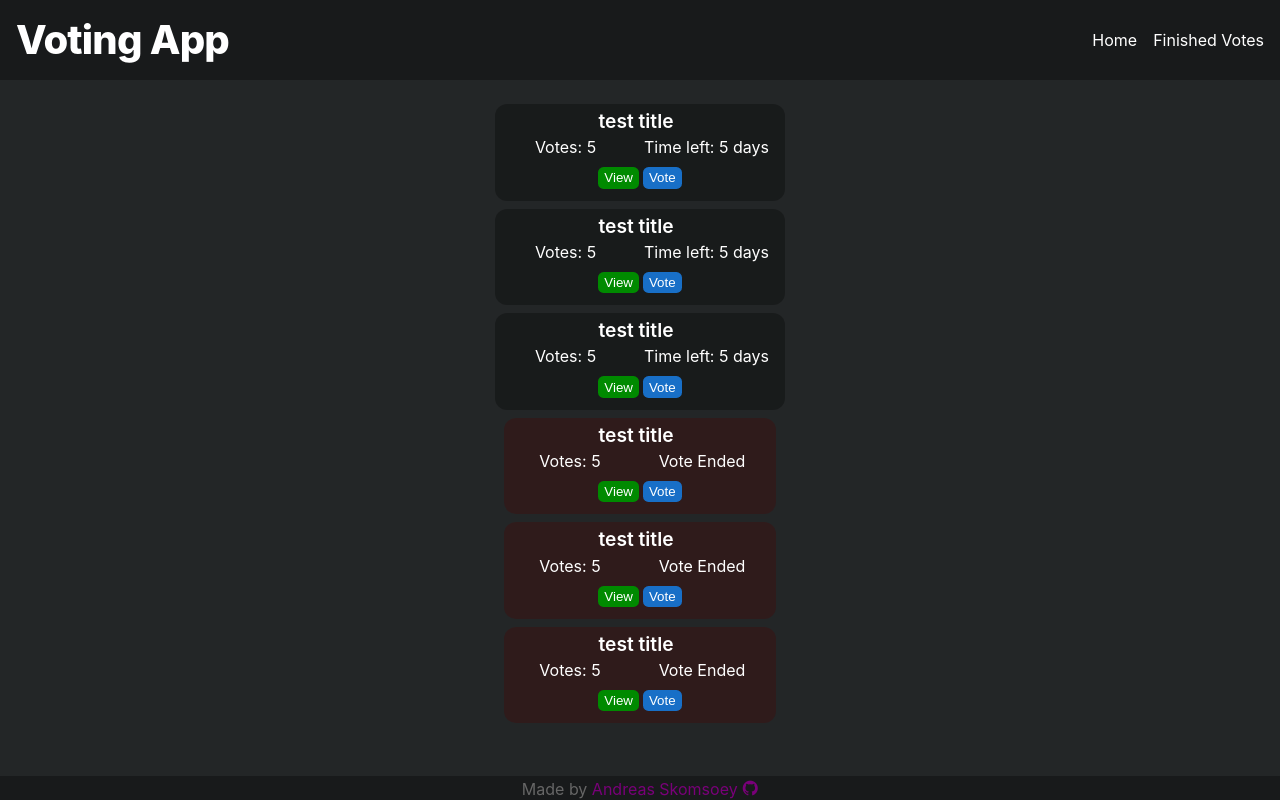
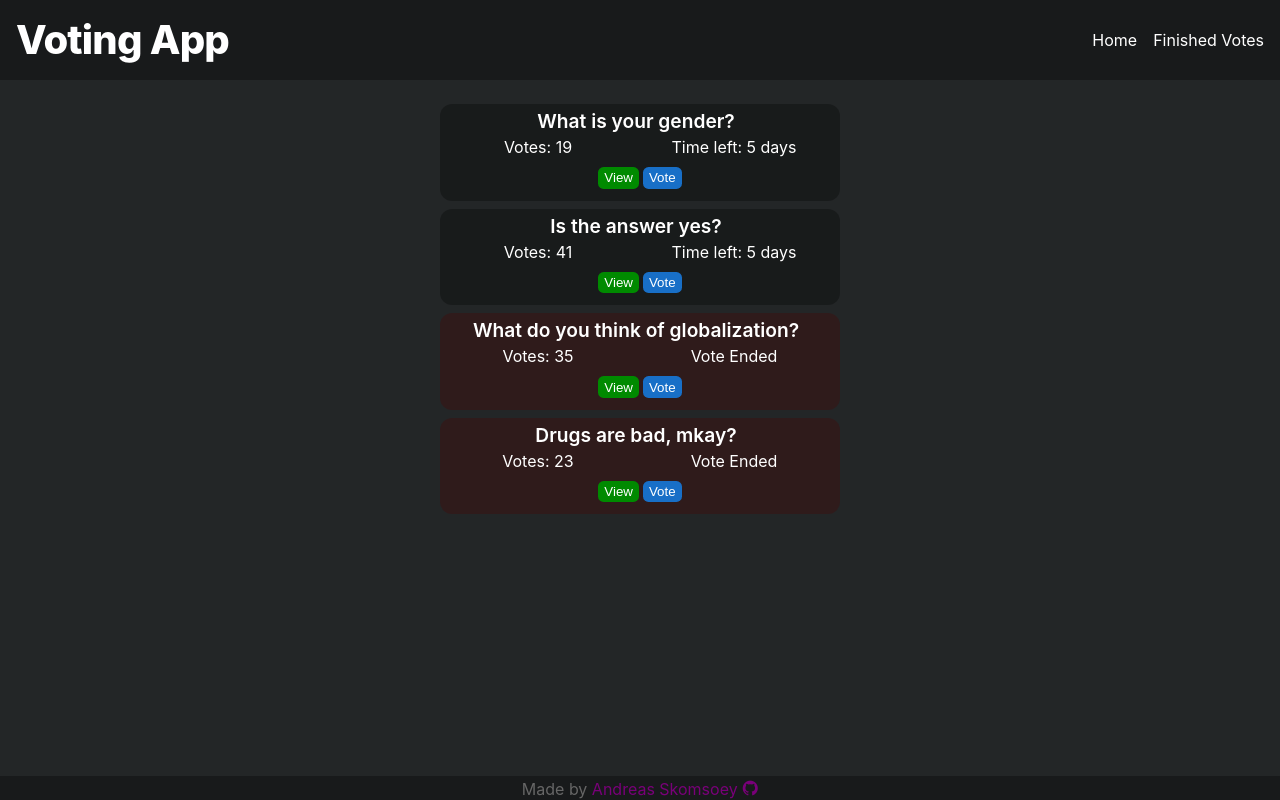
Before and after one commit to skoms/voting-app-ts, a React (Create React App) app: page / in a window 1280 px wide. Built offline with nearby package versions, Linux system fonts and the light colour scheme.

Commit message:
feat(votes): configure data, display dynamically

```diff
--- a/src/components/vote/Vote.module.css
+++ b/src/components/vote/Vote.module.css
@@ -8,7 +8,7 @@
 		'buttons buttons';
 	gap: 0.5rem;
 	width: fit-content;
-	min-width: 16rem;
+	min-width: 24rem;
 	background-color: rgba(77, 0, 0, 0.3);
 	border-radius: 0.75rem;
 	padding: 0.5rem;
--- a/src/components/voteSlice.ts
+++ b/src/components/voteSlice.ts
@@ -5,43 +5,85 @@ const initialState = {
 	votes: [
 		{
 			id: 1,
-			title: 'test title',
-			votes: 5,
+			title: 'What is your gender?',
+			options: [
+				{
+					option: 'Female',
+					votes: 7,
+				},
+				{
+					option: 'Male',
+					votes: 9,
+				},
+				{
+					option: 'Other',
+					votes: 3,
+				},
+			],
+			votes: 19,
 			timeLeft: '5 days',
 			isActive: true,
 		},
 		{
 			id: 2,
-			title: 'test title',
-			votes: 5,
+			title: 'Is the answer yes?',
+			options: [
+				{
+					option: 'Yes',
+					votes: 12,
+				},
+				{
+					option: 'No',
+					votes: 6,
+				},
+				{
+					option: 'Maybe',
+					votes: 23,
+				},
+			],
+			votes: 41,
 			timeLeft: '5 days',
 			isActive: true,
 		},
 		{
 			id: 3,
-			title: 'test title',
-			votes: 5,
-			timeLeft: '5 days',
-			isActive: true,
-		},
-		{
-			id: 4,
-			title: 'test title',
-			votes: 5,
+			title: 'What do you think of globalization?',
+			options: [
+				{
+					option: 'Good',
+					votes: 23,
+				},
+				{
+					option: 'Bad',
+					votes: 8,
+				},
+				{
+					option: "I don't know",
+					votes: 4,
+				},
+			],
+			votes: 35,
 			timeLeft: '5 days',
 			isActive: false,
 		},
 		{
-			id: 5,
-			title: 'test title',
-			votes: 5,
-			timeLeft: '5 days',
-			isActive: false,
-		},
-		{
-			id: 6,
-			title: 'test title',
-			votes: 5,
+			id: 4,
+			title: 'Drugs are bad, mkay?',
+			options: [
+				{
+					option: 'Mkay',
+					votes: 7,
+				},
+				{
+					option: 'No mkay',
+					votes: 3,
+				},
+				{
+					option: "I don't know dude",
+					votes: 13,
+				},
+			],
+			votes: 23,
 			timeLeft: '5 days',
 			isActive: false,
 		},
@@ -51,9 +93,15 @@ const initialState = {
 export interface VoteData {
 	id: number
 	title: string
+	options: Option[]
 	votes: number
 	timeLeft: string
 	isActive: boolean
+}
+
+export interface Option {
+	option: string
+	votes: number
 }
 
 export const voteSlice = createSlice({
--- a/src/pages/voteDisplay/VoteDisplay.module.css
+++ b/src/pages/voteDisplay/VoteDisplay.module.css
@@ -19,3 +19,7 @@
 	font-weight: 700;
 	margin: 1rem 0;
 }
+
+.votes {
+	margin-top: 1rem;
+}
--- a/src/pages/voteDisplay/VoteDisplay.tsx
+++ b/src/pages/voteDisplay/VoteDisplay.tsx
@@ -22,12 +22,13 @@ export const VoteDisplay: React.FC = () => {
 
 	useEffect(() => {
 		dispatch(setVote({ votes, id }))
+		if (vote) {
 			setData({
-			labels: ['Red', 'Blue', 'Yellow', 'Green', 'Purple', 'Orange'],
+				labels: [...vote.options.map((option) => option.option)],
 				datasets: [
 					{
 						label: '# of Votes',
-					data: [12, 19, 3, 5, 2, 3],
+						data: [...vote.options.map((option) => option.votes)],
 						backgroundColor: [
 							'rgba(255, 99, 132, 0.2)',
 							'rgba(54, 162, 235, 0.2)',
@@ -48,7 +49,8 @@ export const VoteDisplay: React.FC = () => {
 					},
 				],
 			})
-	}, [dispatch, id, votes])
+		}
+	}, [dispatch, id, votes, vote])
 
 	useEffect(() => {
 		if (!loading && vote === null) {
@@ -69,8 +71,8 @@ export const VoteDisplay: React.FC = () => {
 				</p>
 			)}
 			<h2 className={styles.title}>{vote.title}</h2>
+			<div className={styles.chartContainer}>{data && <Pie data={data} />}</div>
 			<p className={styles.votes}>Total Votes: {vote.votes}</p>
-			<div className={styles.chartContainer}>{data && <Pie data={data} />}</div>
 		</div>
 	) : (
 		<React.Fragment />
```
Lines whose indentation alone changed are shown as unchanged.
